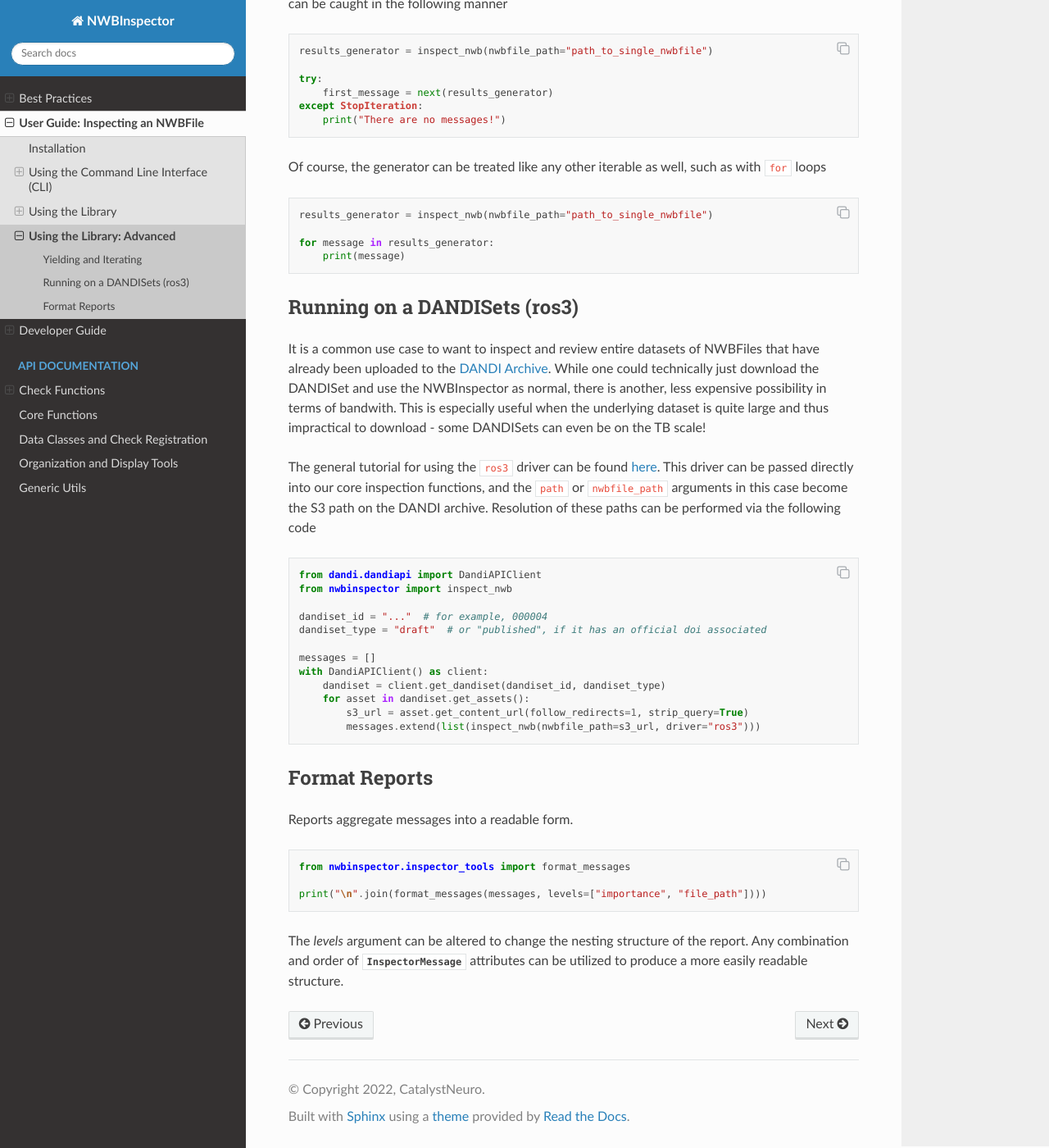
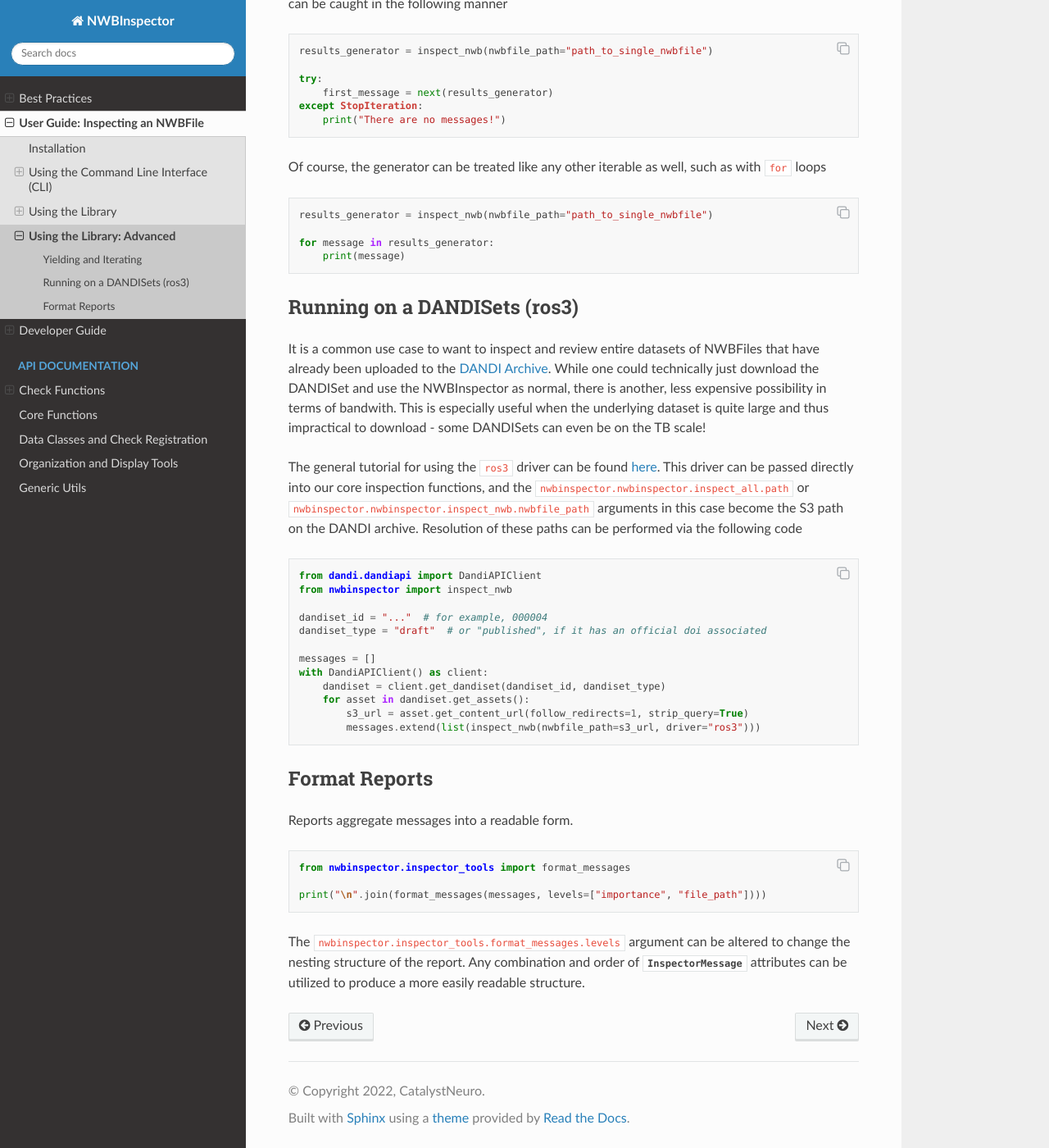
Before and after one commit to NeurodataWithoutBorders/nwbinspector, a Sphinx documentation site: the page built from docs/user_guide/advanced_usage.rst, in a window 1280 px wide and 1400 px high, scrolled down 615 px. Shown: the whole window at 82% size. Built offline with Sphinx 7.4.7 and the Read the Docs theme 2.0.0, drawn with Linux system fonts in a browser that asks for light colours; cross-references to code outside the pages are shown as plain code.

Commit message:
added others

```diff
--- a/docs/user_guide/advanced_usage.rst
+++ b/docs/user_guide/advanced_usage.rst
@@ -55,8 +55,7 @@ useful when the underlying dataset is quite large and thus impractical to downlo
 TB scale!
 
 The general tutorial for using the :code:`ros3` driver can be found :ros3-tutorial:`here <>`. This driver can be passed
-directly into our core inspection functions, and the ``path`` or ``nwbfile_path`` arguments in this case become the
-S3 path on the DANDI archive. Resolution of these paths can be performed via the following code
+directly into our core inspection functions, and the :paramref:`~nwbinspector.nwbinspector.inspect_all.path` or :paramref:`~nwbinspector.nwbinspector.inspect_nwb.nwbfile_path` arguments in this case become the S3 path on the DANDI archive. Resolution of these paths can be performed via the following code
 
 .. code-block:: python
 
@@ -87,6 +86,4 @@ Reports aggregate messages into a readable form.
 
     print("\n".join(format_messages(messages, levels=["importance", "file_path"])))
 
-The `levels` argument can be altered to change the nesting structure of the report. Any combination and order
-of :py:class:`~nwbinspector.register_checks.InspectorMessage` attributes can be utilized to produce a more easily
-readable structure.
+The :paramref:`~nwbinspector.inspector_tools.format_messages.levels` argument can be altered to change the nesting structure of the report. Any combination and order of :py:class:`~nwbinspector.register_checks.InspectorMessage` attributes can be utilized to produce a more easily readable structure.
```
Also changed, not shown: docs/user_guide/command_line_usage.rst (+3 -4 lines).
